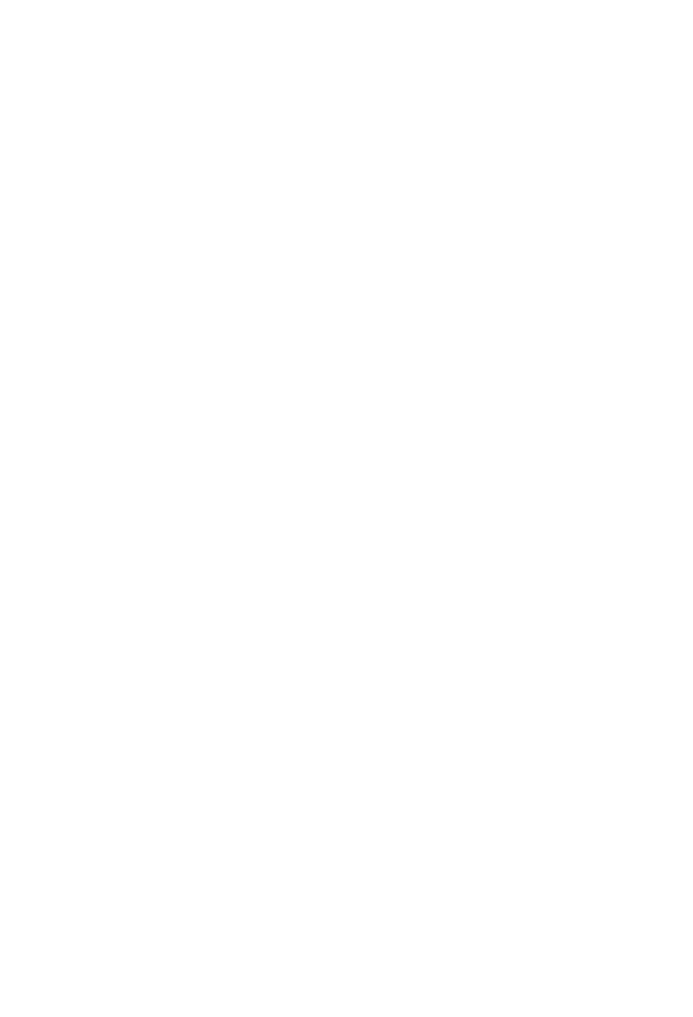
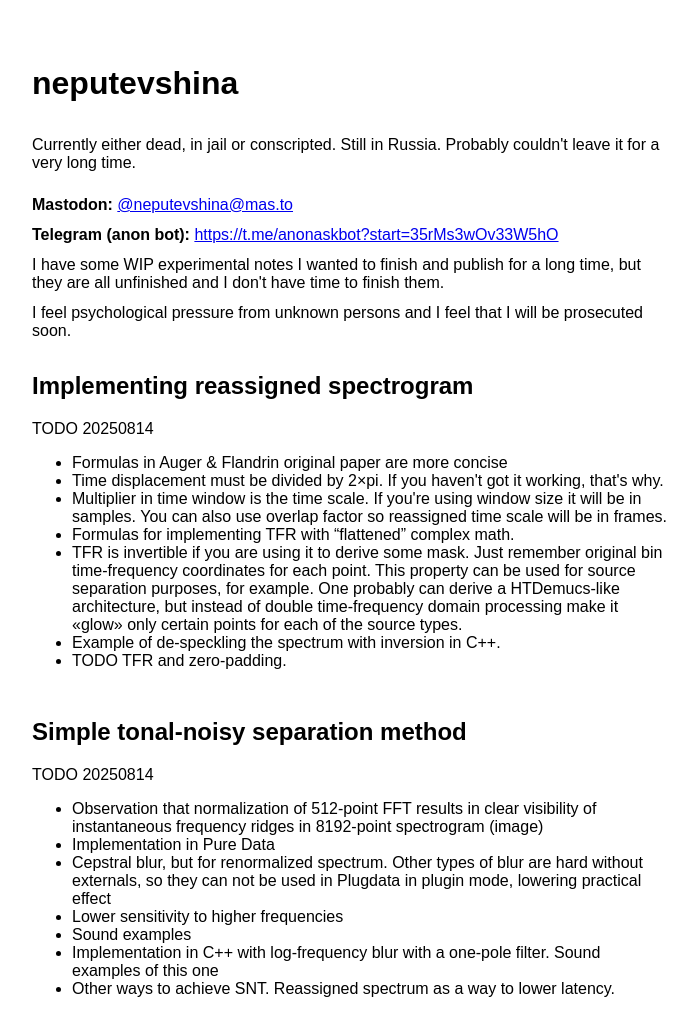
Before and after one commit to neputevshina/neputevshina.github.io, a plain HTML site: page index.html in a window 1280 px wide. Shown: the whole page, without its empty margins (0-693 px from the left). Before the commit the page ends 800 px from the top, so only its background shows below. Drawn offline with Linux system fonts and the light colour scheme.

Commit message:
first real content

```diff
--- a/index.html
+++ b/index.html
@@ -1,7 +1,59 @@
 <!DOCTYPE html>
 <head>
-
+  <title>neputan machine</title>
+  <style>
+  body {
+    font-family: sans-serif
+  }
+  p {
+    margin: 0;
+  }
+  .pos {
+    display: flex;
+    flex-direction: column;
+    align-items: left;
+    justify-content: left;
+    gap: 12px;
+    margin-left: 24px;
+    max-width: 640px;
+  }
+  </style>
 </head>
 <body>
-
+  <div class="pos">
+      <div style="margin-top: 24px"></div>
+      <h1>neputevshina</h1>
+      <p>Currently either dead, in jail or conscripted. Still in Russia. Probably couldn't leave it for a very long time.</p>
+      <div style="margin-top: 0px"></div>
+      <p><b>Mastodon:</b> <a href="https://mas.to/@neputevshina">@neputevshina@mas.to</a></p>
+      <p><b>Telegram (anon bot):</b> <a href="https://t.me/anonaskbot?start=35rMs3wOv33W5hO">https://t.me/anonaskbot?start=35rMs3wOv33W5hO</a></p>
+      <p>I have some WIP experimental notes I wanted to finish and publish for a long time, but they are all unfinished and I don't have time to finish them.</p>
+      <p>I feel psychological pressure from unknown persons and I feel that I will be prosecuted soon.</p>
+      <div>
+        <h2>Implementing reassigned spectrogram</h2>
+        <p>TODO 20250814</p>
+        <ul>
+          <li> Formulas in Auger & Flandrin original paper are more concise </li>
+          <li> Time displacement must be divided by 2×pi. If you haven't got it working, that's why.</li>
+          <li> Multiplier in time window is the time scale. If you're using window size it will be in samples. You can also use overlap factor so reassigned time scale will be in frames. </li>
+          <li> Formulas for implementing TFR with “flattened” complex math. </li>
+          <li> TFR is invertible if you are using it to derive some mask. Just remember original bin time-frequency coordinates for each point. This property can be used for source separation purposes, for example. One probably can derive a HTDemucs-like architecture, but instead of double time-frequency domain processing make it «glow» only certain points for each of the source types. </li>
+          <li> Example of de-speckling the spectrum with inversion in C++. </li>
+          <li> TODO TFR and zero-padding. </li>
+        </ul>
+      </div>
+      <div>
+        <h2>Simple tonal-noisy separation method</h2>
+        <p>TODO 20250814</p>
+        <ul>
+          <li> Observation that normalization of 512-point FFT results in clear visibility of instantaneous frequency ridges in 8192-point spectrogram (image) </li>
+          <li> Implementation in Pure Data </li>
+          <li> Cepstral blur, but for renormalized spectrum. Other types of blur are hard without externals, so they can not be used in Plugdata in plugin mode, lowering practical effect </li>
+          <li> Lower sensitivity to higher frequencies </li>
+          <li> Sound examples </li>
+          <li> Implementation in C++ with log-frequency blur with a one-pole filter. Sound examples of this one </li>
+          <li> Other ways to achieve SNT. Reassigned spectrum as a way to lower latency. </li>
+        </ul>
+      </div>
+    </div>
 </body>
--- /dev/null
+++ b/reset.css
@@ -0,0 +1,48 @@
+/* http://meyerweb.com/eric/tools/css/reset/
+   v2.0 | 20110126
+   License: none (public domain)
+*/
+
+html, body, div, span, applet, object, iframe,
+h1, h2, h3, h4, h5, h6, p, blockquote, pre,
+a, abbr, acronym, address, big, cite, code,
+del, dfn, em, img, ins, kbd, q, s, samp,
+small, strike, strong, sub, sup, tt, var,
+b, u, i, center,
+dl, dt, dd, ol, ul, li,
+fieldset, form, label, legend,
+table, caption, tbody, tfoot, thead, tr, th, td,
+article, aside, canvas, details, embed,
+figure, figcaption, footer, header, hgroup,
+menu, nav, output, ruby, section, summary,
+time, mark, audio, video {
+	margin: 0;
+	padding: 0;
+	border: 0;
+	font-size: 100%;
+	font: inherit;
+	vertical-align: baseline;
+}
+/* HTML5 display-role reset for older browsers */
+article, aside, details, figcaption, figure,
+footer, header, hgroup, menu, nav, section {
+	display: block;
+}
+body {
+	line-height: 1;
+}
+ol, ul {
+	list-style: none;
+}
+blockquote, q {
+	quotes: none;
+}
+blockquote:before, blockquote:after,
+q:before, q:after {
+	content: '';
+	content: none;
+}
+table {
+	border-collapse: collapse;
+	border-spacing: 0;
+}
```
